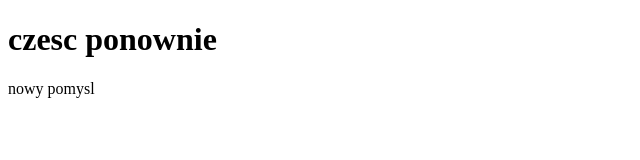
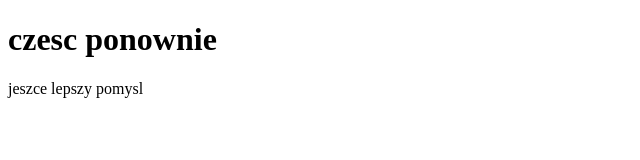
Before and after one commit to Kuba0104/testowanie, a plain HTML site: page index.html in a window 1280 px wide. Shown: the full height of the page, 0-640 px from the left. Drawn offline with Linux system fonts and the light colour scheme.

Commit message:
better idea

```diff
--- a/index.html
+++ b/index.html
@@ -8,6 +8,6 @@
 </head>
 <body>
     <h1>czesc ponownie</h1>
-    <p>nowy pomysl</p>
+    <p>jeszce lepszy pomysl</p>
 </body>
 </html>
```
